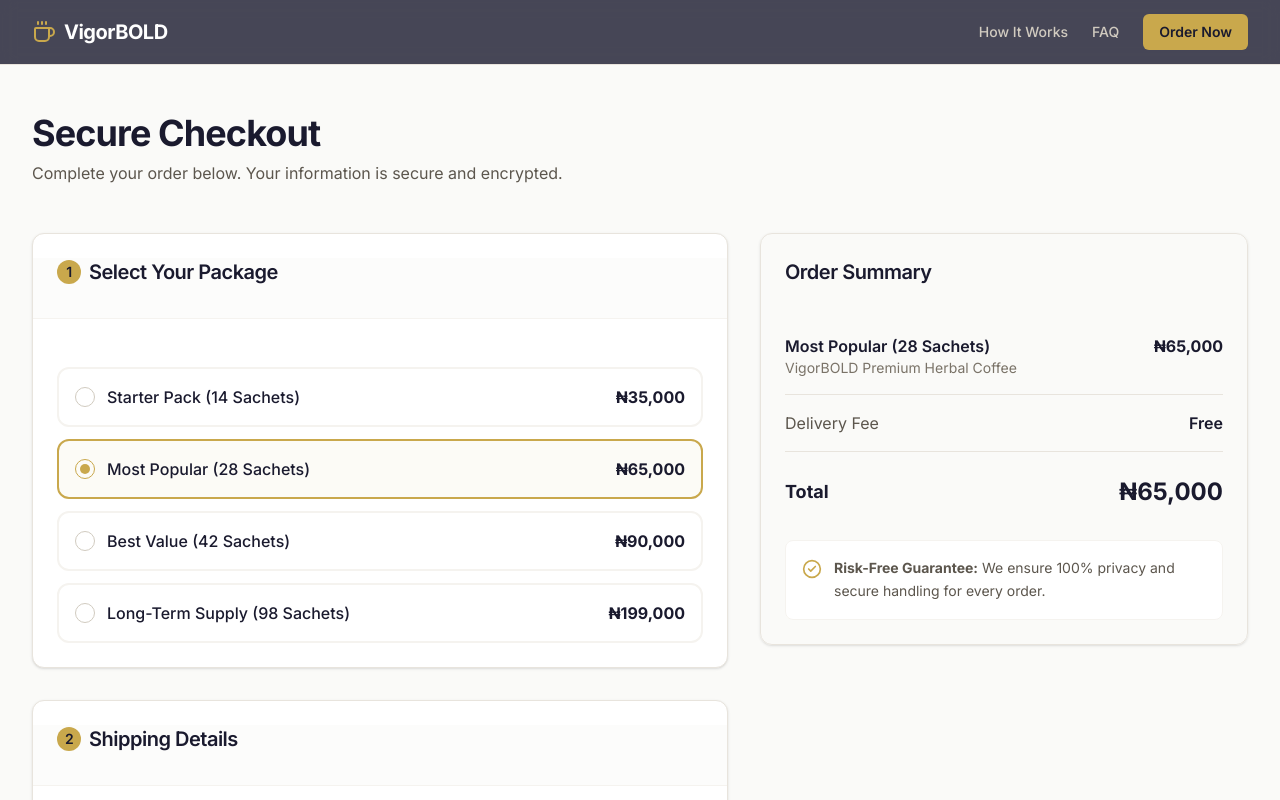
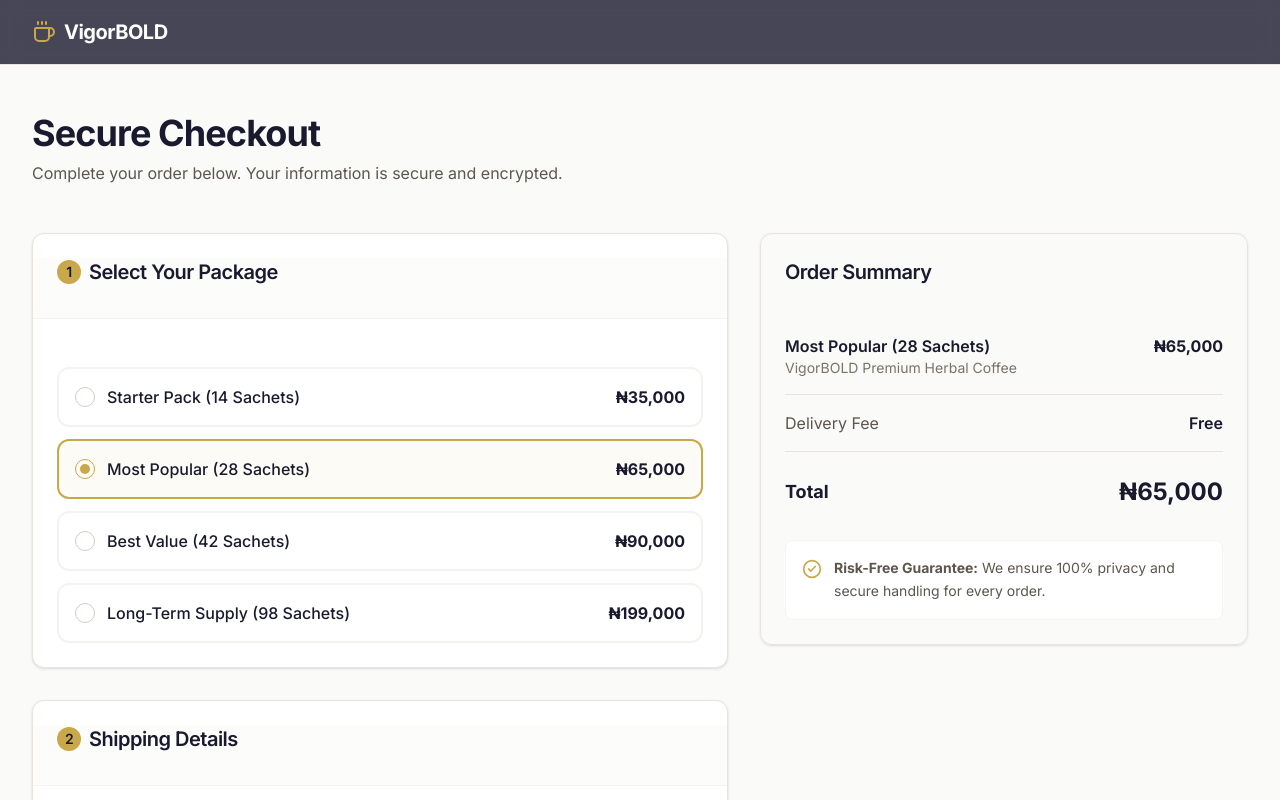
Before and after one commit to Sodeeq-Azeez/VigorBOLD, a Next.js app: page /order in a window 1280 px wide. Shown: the top 800 px of the page. Built offline with nearby package versions, Linux system fonts and the light colour scheme; a web font is replaced by a local one.

Commit message:
Hide navigation on order page and prevent back navigation on success

```diff
--- a/src/app/order/page.tsx
+++ b/src/app/order/page.tsx
@@ -1,6 +1,6 @@
 "use client"
 
-import { useState, Suspense } from "react"
+import { useState, Suspense, useEffect } from "react"
 import { useSearchParams } from "next/navigation"
 import { useForm } from "react-hook-form"
 import { zodResolver } from "@hookform/resolvers/zod"
@@ -94,6 +94,18 @@
       setIsSubmitting(false)
     }
   }
+
+  useEffect(() => {
+    if (submitSuccess) {
+      // Prevent going back
+      window.history.pushState(null, "", window.location.href);
+      const handlePopState = () => {
+        window.history.pushState(null, "", window.location.href);
+      };
+      window.addEventListener("popstate", handlePopState);
+      return () => window.removeEventListener("popstate", handlePopState);
+    }
+  }, [submitSuccess]);
 
   if (submitSuccess) {
     const whatsappNumber = process.env.NEXT_PUBLIC_WHATSAPP_NUMBER || "2348141181083"
@@ -363,7 +375,7 @@
 export default function OrderPage() {
   return (
     <>
-      <Header />
+      <Header hideNav />
       <main className="min-h-[80vh] bg-neutral-50">
         <Container>
 
--- a/src/components/layout/header.tsx
+++ b/src/components/layout/header.tsx
@@ -4,7 +4,7 @@
 import { Container } from "./container";
 import { Coffee } from "lucide-react"; // Temporary logo
 
-export function Header() {
+export function Header({ hideNav = false }: { hideNav?: boolean }) {
   return (
     <header className="sticky top-0 z-50 w-full border-b bg-brand-dark/95 backdrop-blur supports-[backdrop-filter]:bg-brand-dark/80 text-white">
       <Container>
@@ -14,7 +14,8 @@
             <span className="font-serif text-xl font-bold tracking-tight">VigorBOLD</span>
           </Link>
 
-          <nav className="flex items-center gap-6 text-sm font-medium">
+          {!hideNav && (
+            <nav className="flex items-center gap-6 text-sm font-medium">
             <Link
               href="/#how-it-works"
               className="hidden sm:block text-neutral-300 hover:text-white transition-colors"
@@ -34,6 +35,7 @@
               Order Now
             </Link>
           </nav>
+          )}
         </div>
       </Container>
     </header>
```
